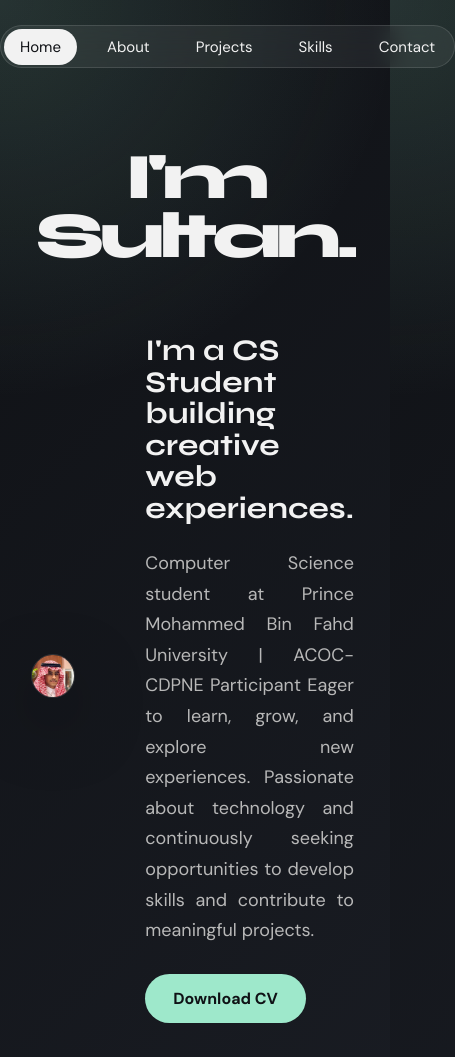
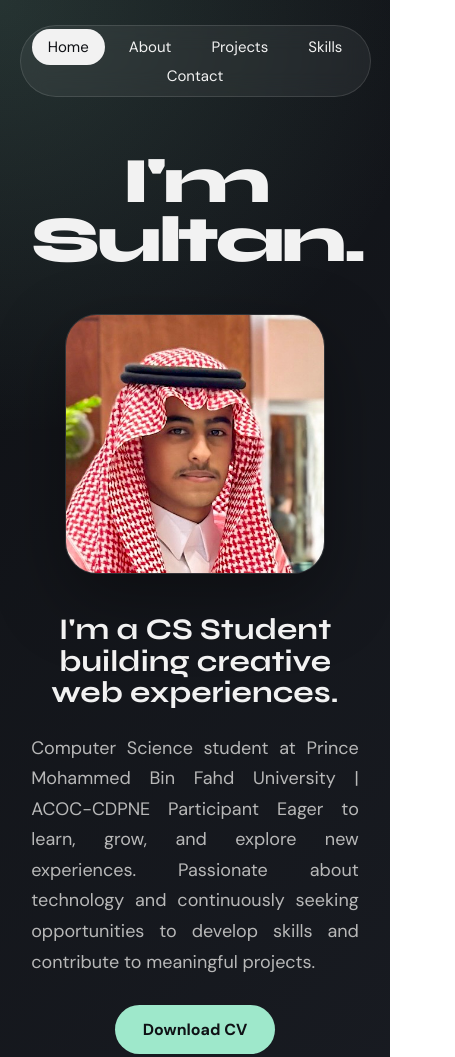
Before and after one commit to sultan-platform/Portfolio-website, a plain HTML site: page index.html in a window 390 px wide. Shown: the top 1057 px of the page, 455 px wide, since content can reach past the window. Drawn offline with Linux system fonts and the light colour scheme.

Commit message:
Update style.css

```diff
--- a/style.css
+++ b/style.css
@@ -308,3 +308,40 @@ main {
 .social-links a:hover {
   color: var(--accent);
 }
+
+@media (max-width: 768px) {
+  .navbar {
+    width: 90%;
+  }
+  .nav-links {
+    flex-wrap: wrap;
+    justify-content: center;
+    gap: 8px;
+  }
+  .hero {
+    padding-top: 55px;
+  }
+  .big-title {
+    letter-spacing: -3px;
+    margin-bottom: 45px;
+  }
+  .hero-content {
+    grid-template-columns: 1fr;
+    text-align: center;
+    gap: 35px;
+  }
+  .hero-image img {
+    max-width: 260px;
+  }
+  .cards {
+    grid-template-columns: 1fr;
+  }
+  .card {
+    text-align: center;
+  }
+  .footer {
+    grid-template-columns: 1fr;
+    gap: 30px;
+    padding: 38px 6%;
+  }
+}
```
